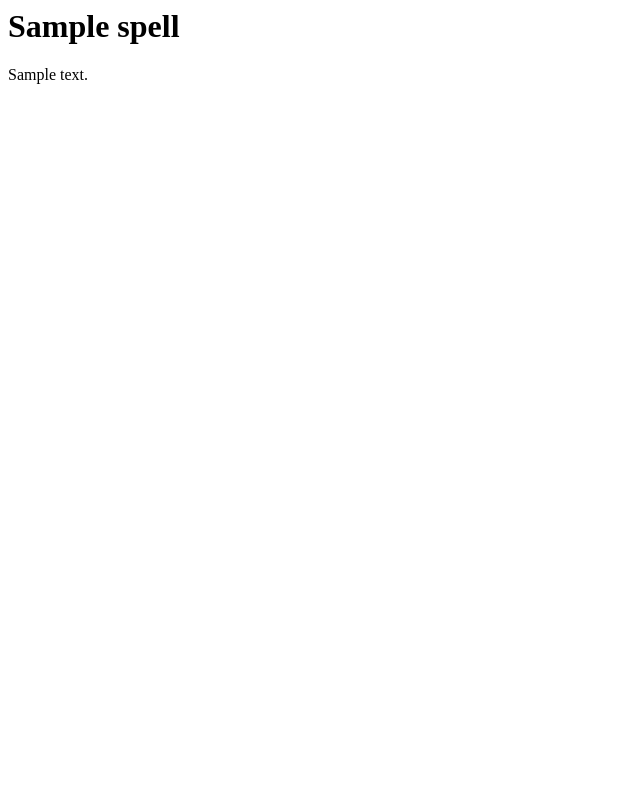
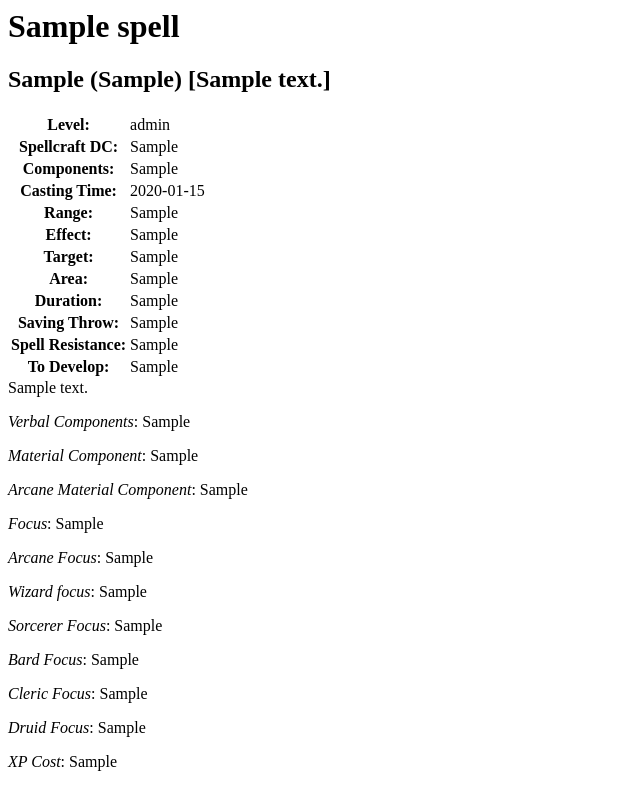
Before and after one commit to dmoisset/django-srd20, a Django app: template browse/templates/browse/spell.html in a window 1280 px wide. Shown: the whole page, without its empty margins (0-640 px from the left). Run offline with Django 3.2, Linux system fonts and the light colour scheme; the template is opened without the code that fills it: values that come from a table or form of the project are taken from there, others are empty; tables that the repository leaves empty hold one stand-in row (values such as "Sample post").

Commit message:
Spell description now uses the actual field instead of the pre-rendered version

```diff
--- a/browse/templates/browse/spell.html
+++ b/browse/templates/browse/spell.html
@@ -1,3 +1,104 @@
 <h1>{{ spell }}</h1>
 
-{{ spell.full_text|safe }}
+<h2>{{ spell.school }}
+    {% if spell.subschool %}({{ spell.subschool }}){% endif %}
+    {% if spell.descriptor %}[{{spell.descriptor}}]{% endif %}</h2>
+
+<table>
+    {% if spell.level %}
+    <tr>
+        <th>Level:</th>
+        <td>{{ spell.level }}</td>
+    </tr>
+    {% endif %}
+    {% if spell.spellcraft_dc %}
+    <tr>
+        <th>Spellcraft DC:</th>
+        <td>{{ spell.spellcraft_dc }}</td>
+    </tr>
+    {% endif %}
+    <tr>
+        <th width="25%">Components:</th>
+        <td>{{ spell.components }}</td>
+    </tr>
+    <tr>
+        <th>Casting Time:</th>
+        <td>{{ spell.casting_time }}</td>
+    </tr>
+    <tr>
+        <th>Range:</th>
+        <td>{{ spell.range }}</td>
+    </tr>
+    {% if spell.effect %}
+    <tr>
+        <th>Effect:</th>
+        <td>{{ spell.effect }}</td>
+    </tr>
+    {% endif %}
+    {% if spell.target %}
+    <tr>
+        <th>Target:</th>
+        <td>{{ spell.target }}</td>
+    </tr>
+    {% endif %}
+    {% if spell.area %}
+    <tr>
+        <th>Area:</th>
+        <td>{{ spell.area }}</td>
+    </tr>
+    {% endif %}
+    <tr>
+        <th>Duration:</th>
+        <td>{{ spell.duration }}</td>
+    </tr>
+    <tr>
+        <th>Saving Throw:</th>
+        <td>{{ spell.saving_throw }}</td>
+    </tr>
+    <tr>
+        <th>Spell Resistance:</th>
+        <td>{{ spell.spell_resistance }}</td>
+    </tr>
+    {% if spell.to_develop %}
+    <tr>
+        <th>To Develop:</th>
+        <td>{{ spell.to_develop }}</td>
+    </tr>
+    {% endif %}
+</table>
+
+{{ spell.description|safe }}
+
+{% if spell.verbal_components %}
+<p><em>Verbal Components</em>: {{ spell.verbal_components }}</p>
+{% endif %}
+{% if spell.material_components %}
+<p><em>Material Component</em>: {{ spell.material_components }}</p>
+{% endif %}
+{% if spell.arcane_material_components %}
+<p><em>Arcane Material Component</em>: {{ spell.arcane_material_components }}</p>
+{% endif %}
+{% if spell.focus %}
+<p><em>Focus</em>: {{ spell.focus }}</p>
+{% endif %}
+{% if spell.arcane_focus %}
+<p><em>Arcane Focus</em>: {{ spell.arcane_focus }}</p>
+{% endif %}
+{% if spell.wizard_focus %}
+<p><em>Wizard focus</em>: {{ spell.wizard_focus }}</p>
+{% endif %}
+{% if spell.sorcerer_focus %}
+<p><em>Sorcerer Focus</em>: {{ spell.sorcerer_focus }}</p>
+{% endif %}
+{% if spell.bard_focus %}
+<p><em>Bard Focus</em>: {{ spell.bard_focus }}</p>
+{% endif %}
+{% if spell.cleric_focus %}
+<p><em>Cleric Focus</em>: {{ spell.cleric_focus }}</p>
+{% endif %}
+{% if spell.druid_focus %}
+<p><em>Druid Focus</em>: {{ spell.druid_focus }}</p>
+{% endif %}
+{% if spell.xp_cost %}
+<p><em>XP Cost</em>: {{ spell.xp_cost }}</p>
+{% endif %}
```
